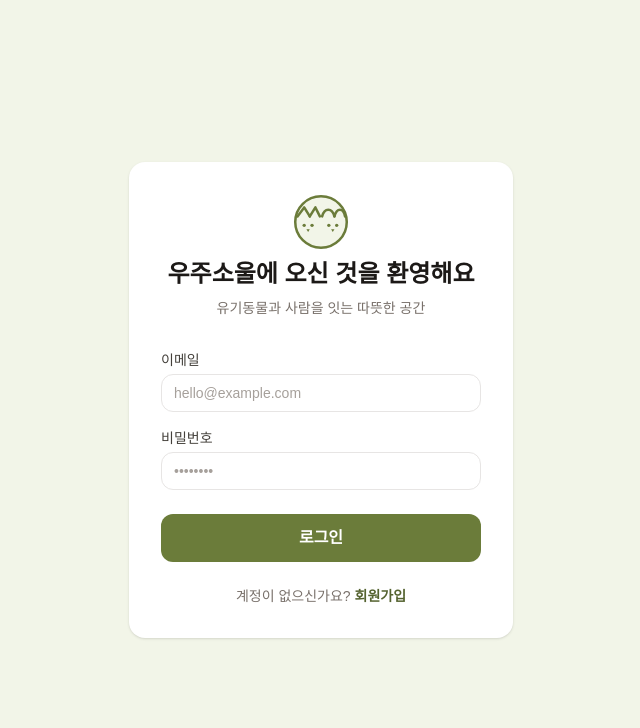
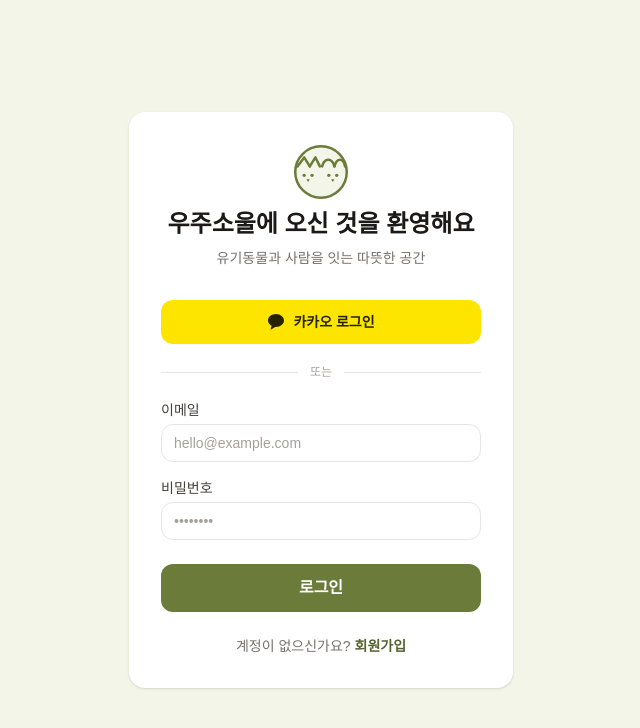
Before and after one commit to khchung09/woojusoul, a Next.js app: page /login in a window 1280 px wide. Shown: the top 728 px of the page, without its empty margins (319-959 px from the left). Built offline with nearby package versions, Linux system fonts and the light colour scheme.

Commit message:
Add kakao login

```diff
--- a/src/app/(auth)/login/page.tsx
+++ b/src/app/(auth)/login/page.tsx
@@ -7,11 +7,23 @@ import { createClient } from "@/lib/supabase/client";
 import { Button } from "@/components/ui/Button";
 import { Input } from "@/components/ui/Input";
 
+function KakaoIcon() {
+  return (
+    <svg width="18" height="18" viewBox="0 0 18 18" fill="none" aria-hidden="true">
+      <path
+        d="M9 1C4.578 1 1 3.867 1 7.4c0 2.24 1.432 4.204 3.584 5.336l-.912 3.392c-.08.296.256.536.512.368L8.128 13.92c.288.04.576.08.872.08 4.422 0 8-2.867 8-6.4S13.422 1 9 1z"
+        fill="rgba(0,0,0,0.85)"
+      />
+    </svg>
+  );
+}
+
 export default function LoginPage() {
   const [email, setEmail] = useState("");
   const [password, setPassword] = useState("");
   const [error, setError] = useState("");
   const [loading, setLoading] = useState(false);
+  const [kakaoLoading, setKakaoLoading] = useState(false);
 
   async function handleLogin(e: React.FormEvent) {
     e.preventDefault();
@@ -30,6 +42,17 @@ export default function LoginPage() {
     window.location.href = "/feed";
   }
 
+  async function handleKakaoLogin() {
+    setKakaoLoading(true);
+    const supabase = createClient();
+    await supabase.auth.signInWithOAuth({
+      provider: "kakao",
+      options: {
+        redirectTo: `${window.location.origin}/api/auth/callback`,
+      },
+    });
+  }
+
   return (
     <div className="flex min-h-screen flex-col items-center justify-center bg-amber-50 px-4">
       <div className="w-full max-w-sm rounded-2xl bg-white p-8 shadow-sm">
@@ -37,6 +60,23 @@ export default function LoginPage() {
           <WoojuSoulLogo size={56} />
           <h1 className="text-2xl font-bold text-stone-900">우주소울에 오신 것을 환영해요</h1>
           <p className="text-sm text-stone-500">유기동물과 사람을 잇는 따뜻한 공간</p>
+        </div>
+
+        <button
+          type="button"
+          onClick={handleKakaoLogin}
+          disabled={kakaoLoading}
+          className="flex w-full items-center justify-center gap-2 rounded-xl py-3 font-semibold text-sm transition-opacity disabled:opacity-60"
+          style={{ backgroundColor: "#FEE500", color: "rgba(0,0,0,0.85)" }}
+        >
+          <KakaoIcon />
+          {kakaoLoading ? "연결 중..." : "카카오 로그인"}
+        </button>
+
+        <div className="my-5 flex items-center gap-3">
+          <div className="h-px flex-1 bg-stone-200" />
+          <span className="text-xs text-stone-400">또는</span>
+          <div className="h-px flex-1 bg-stone-200" />
         </div>
 
         <form onSubmit={handleLogin} className="flex flex-col gap-4">
--- a/src/app/api/auth/callback/route.ts
+++ b/src/app/api/auth/callback/route.ts
@@ -9,7 +9,36 @@ export async function GET(request: Request) {
   if (code) {
     const supabase = await createClient();
     const { error } = await supabase.auth.exchangeCodeForSession(code);
+
     if (!error) {
+      const {
+        data: { user },
+      } = await supabase.auth.getUser();
+
+      if (user) {
+        const { data: existingProfile } = await supabase
+          .from("profiles")
+          .select("id")
+          .eq("id", user.id)
+          .single();
+
+        if (!existingProfile) {
+          const meta = user.user_metadata ?? {};
+          const displayName =
+            meta.full_name ?? meta.name ?? meta.preferred_username ?? null;
+          const avatarUrl = meta.avatar_url ?? meta.picture ?? null;
+          // 카카오 uid 앞 8자로 고유 username 생성
+          const username = `user_${user.id.replace(/-/g, "").slice(0, 10)}`;
+
+          await supabase.from("profiles").insert({
+            id: user.id,
+            username,
+            display_name: displayName,
+            avatar_url: avatarUrl,
+          });
+        }
+      }
+
       return NextResponse.redirect(`${origin}${next}`);
     }
   }
```
